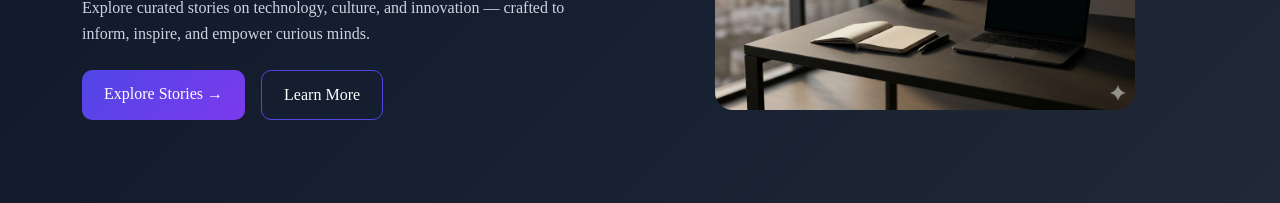
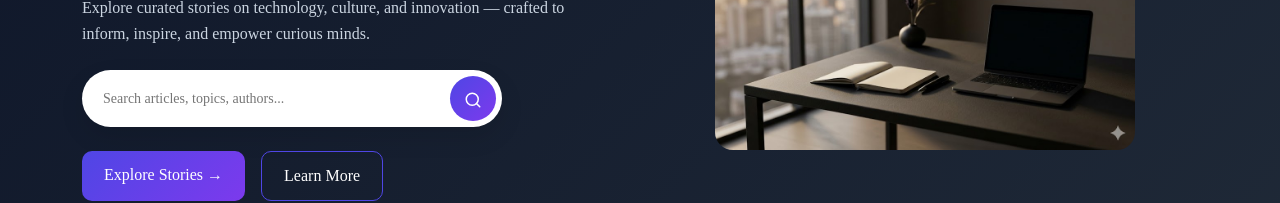
Before and after one commit to Arkadeep01/Curious-Chronicle, a React (Vite) app in the folder frontend/: page / in a window 1280 px wide. Shown: the part 298-501 px from the top of the page. Built offline with nearby package versions, Linux system fonts and the light colour scheme; no server answers; the HTML template or start-up script is replaced by a standard one; a web font is replaced by a local one.

Commit message:
Moderate Modifications

```diff
--- a/frontend/package.json
+++ b/frontend/package.json
@@ -18,6 +18,7 @@
     "dayjs": "^1.11.10",
     "js-cookie": "^3.0.5",
     "jwt-decode": "^3.1.2",
+    "lucide-react": "^1.11.0",
     "moment": "^2.29.4",
     "react": "^18.2.0",
     "react-chartjs-2": "^5.2.0",
--- a/frontend/src/App.jsx
+++ b/frontend/src/App.jsx
@@ -21,6 +21,7 @@ import Notifications from "./views/dashboard/Notifications";
 import Profile from "./views/dashboard/Profile";
 import StoriesPage from "./views/dashboard/storiesPage";
 import Press from "./views/pages/Press";
+import NotFound from "./errors/NotFound";
 
 import MainWrapper from "../src/layouts/MainWrapper";
 import "./index.css";
@@ -65,7 +66,7 @@ function App() {
         <MainWrapper>
           <Routes>
             <Route path="/" element={<Index />} />
-            <Route path="/:slug/" element={<Detail />} />
+            <Route path="/post/:slug/" element={<Detail />} />
             <Route path="/category/:slug/" element={<Category />} />
             <Route path="/search/" element={<Search />} />
 
@@ -91,6 +92,9 @@ function App() {
             <Route path="/contact/" element={<Contact />} />
             <Route path="/Press" element={<Press />} />
 
+            {/* Error */}
+            <Route path="/not-found" element={<NotFound />} />
+            <Route path="*" element={<NotFound />} />
           </Routes>
         </MainWrapper>
       </BrowserRouter>
--- /dev/null
+++ b/frontend/src/errors/NotFound.jsx
@@ -0,0 +1,75 @@
+import { Link } from "react-router-dom";
+import Header from "../views/partials/header";
+
+function NotFound() {
+  return (
+  <>
+    <Header />
+    <div style={{
+      display: "flex",
+      height: "100vh",
+      width: "100%"
+    }}>
+
+      {/* LEFT */}
+      <div style={{ width: "50%" }}>
+        <img
+          src="./images/error.png"
+          alt="404"
+          style={{ width: "100%", height: "100%", objectFit: "cover" }}
+        />
+      </div>
+
+      {/* RIGHT */}
+      <div style={{
+        width: "50%",
+        background: "#0f0f0f",
+        color: "white",
+        display: "flex",
+        flexDirection: "column",
+        justifyContent: "center",
+        padding: "60px"
+      }}>
+
+        <h1 style={{
+          position: "absolute",
+          fontSize: "420px",
+          color: "rgba(255, 255, 255, 0.19)"
+        }}>
+          404
+        </h1>
+
+        <h1 className="logo text-center">Page not found</h1>
+
+        <p className="text-center" style={{ color: "#aaa" }}>
+          The page you’re looking for doesn’t exist.
+        </p>
+
+        <Link to="/"
+          className="align-items-center"
+          style={{
+            position: "relative",
+            zIndex: 10,
+            display: "flex",
+            justifyContent: "center",
+            alignItems: "center",
+            margin: "20px auto",
+            background: "white",
+            color: "black",
+            padding: "10px 20px",
+            borderRadius: "30px",
+            textDecoration: "none",
+            width: "fit-content"
+          }}
+        >
+          Go back home →
+        </Link>
+
+      </div>
+
+    </div>
+  </>
+  );
+}
+
+export default NotFound;
--- a/frontend/src/index.css
+++ b/frontend/src/index.css
@@ -462,3 +462,39 @@ footer {
     text-align: center;
   }
 }
+
+
+
+
+.hero-search-box {
+  display: flex;
+  align-items: center;
+  background: white;
+  border-radius: 50px;
+  padding: 6px;
+  max-width: 420px;
+  box-shadow: 0 10px 25px rgba(0,0,0,0.1);
+}
+
+.hero-search-input {
+  border: none;
+  outline: none;
+  flex: 1;
+  padding: 10px 15px;
+  border-radius: 50px;
+  font-size: 14px;
+}
+
+.hero-search-btn {
+  background: linear-gradient(135deg, #4f46e5, #7c3aed);
+  border: none;
+  color: white;
+  padding: 11px 14px;
+  border-radius: 50%;
+  cursor: pointer;
+  transition: 0.3s;
+}
+
+.hero-search-btn:hover {
+  transform: scale(1.1);
+}
--- a/frontend/src/views/core/Details.jsx
+++ b/frontend/src/views/core/Details.jsx
@@ -1,7 +1,7 @@
 import React, { useState, useEffect } from "react";
 import Header from "../partials/header";
 import Footer from "../partials/footer";
-import { useParams } from "react-router-dom";
+import { useParams, useNavigate } from "react-router-dom";
 import moment from "moment";
 import apiInstance from "../../utils/axios";
 import Toast from "../../plugin/toast";
@@ -18,11 +18,13 @@ function Detail() {
     });
 
     const param = useParams();
+    const navigate = useNavigate();
 
     useEffect(() => {
         const fetchPost = async () => {
             try {
                 setLoading(true);
+
                 const response = await apiInstance.get(`post/details/${param.slug}/`);
 
                 setPost(response.data);
@@ -32,15 +34,22 @@ function Detail() {
                     : [];
 
                 setTags(tagArray);
+
             } catch (error) {
                 console.error("Error fetching post:", error);
+
+                // ✅ redirect to 404 page
+                if (error.response?.status === 404) {
+                    navigate("/not-found");
+                }
+
             } finally {
                 setLoading(false);
             }
         };
 
         fetchPost();
-    }, [param.slug]);
+    }, [param.slug, navigate]);
 
     const handleCreateCommentChange = (e) => {
         setCreateComment({
@@ -85,16 +94,6 @@ function Detail() {
             <>
                 <Header />
                 <div className="text-center mt-5">Loading post...</div>
-                <Footer />
-            </>
-        );
-    }
-
-    if (!post) {
-        return (
-            <>
-                <Header />
-                <div className="text-center mt-5 text-danger">Post not found</div>
                 <Footer />
             </>
         );
--- a/frontend/src/views/core/Search.jsx
+++ b/frontend/src/views/core/Search.jsx
@@ -1,5 +1,5 @@
 import { useEffect, useMemo, useState } from "react";
-import { Link } from "react-router-dom";
+import { Link, useLocation } from "react-router-dom";
 import moment from "moment";
 
 import Header from "../partials/header";
@@ -8,9 +8,15 @@ import apiInstance from "../../utils/axios";
 
 function Search() {
   const [posts, setPosts] = useState([]);
-  const [query, setQuery] = useState("");
   const [loading, setLoading] = useState(true);
   const [error, setError] = useState("");
+
+  const location = useLocation();
+
+  const [query, setQuery] = useState(() => {
+    const params = new URLSearchParams(location.search);
+    return params.get("q") || "";
+  });
 
   useEffect(() => {
     const fetchPosts = async () => {
@@ -89,7 +95,7 @@ function Search() {
                   <div className="card-body px-3 pt-3">
                     <h4 className="card-title">
                       <Link
-                        to={`/${post.slug}/`}
+                        to={`/post/${post.slug}/`}
                         className="btn-link text-reset stretched-link fw-bold text-decoration-none"
                       >
                         {post.title?.slice(0, 40)}
--- a/frontend/src/views/core/index.jsx
+++ b/frontend/src/views/core/index.jsx
@@ -1,7 +1,8 @@
 import { useState, useEffect, useMemo } from "react";
+import { Link, useNavigate } from "react-router-dom";
+import { Search as SearchIcon } from "lucide-react";
 import Header from "../partials/header";
 import Footer from "../partials/footer";
-import { Link } from "react-router-dom";
 import moment from "moment";
 
 import apiInstance from "../../utils/axios";
@@ -12,8 +13,18 @@ function Index() {
     const [posts, setPosts] = useState([]);
     const [category, setCategory] = useState([]);
     const [loading, setLoading] = useState(true);
+    const [searchQuery, setSearchQuery] = useState("");
+    const navigate = useNavigate();
 
     const user = useUserData();
+
+    const handleSearch = (e) => {
+        e.preventDefault();
+
+        if (!searchQuery.trim()) return;
+
+        navigate(`/search/?q=${searchQuery}`);
+      };
 
     useEffect(() => {
         let ignore = false;
@@ -119,6 +130,26 @@ function Index() {
                     crafted to inform, inspire, and empower curious minds.
                     </p>
 
+                    {/* SEARCH BAR */}
+                    <form onSubmit={handleSearch} className="hero-search mt-4">
+                    <div className="hero-search-box">
+
+                        <input
+                        type="text"
+                        placeholder="Search articles, topics, authors..."
+                        value={searchQuery}
+                        onChange={(e) => setSearchQuery(e.target.value)}
+                        className="hero-search-input"
+                        />
+
+                        <button type="submit" className="hero-search-btn">
+                        <SearchIcon size={18} />
+                        </button>
+
+                    </div>
+                    </form>
+
+                    {/* BUTTONS */}
                     <div className="d-flex gap-3 mt-4 flex-wrap">
 
                     <Link to="/stories" className="hero-btn-primary">
@@ -145,8 +176,8 @@ function Index() {
                         const x = e.clientX - rect.left;
                         const y = e.clientY - rect.top;
 
-                        const rotateX = -(y / rect.height - 0.5) * 12;
-                        const rotateY = (x / rect.width - 0.5) * 12;
+                        const rotateX = -(y / rect.height - 0.5) * 16;
+                        const rotateY = (x / rect.width - 0.5) * 16;
 
                         img.style.transform = `rotateX(${rotateX}deg) rotateY(${rotateY}deg) scale(1.03)`;
                     }}
```
Also changed, not shown: 2 other files (tests, documents, lock files or other folders). Lines whose indentation alone changed are shown as unchanged.
